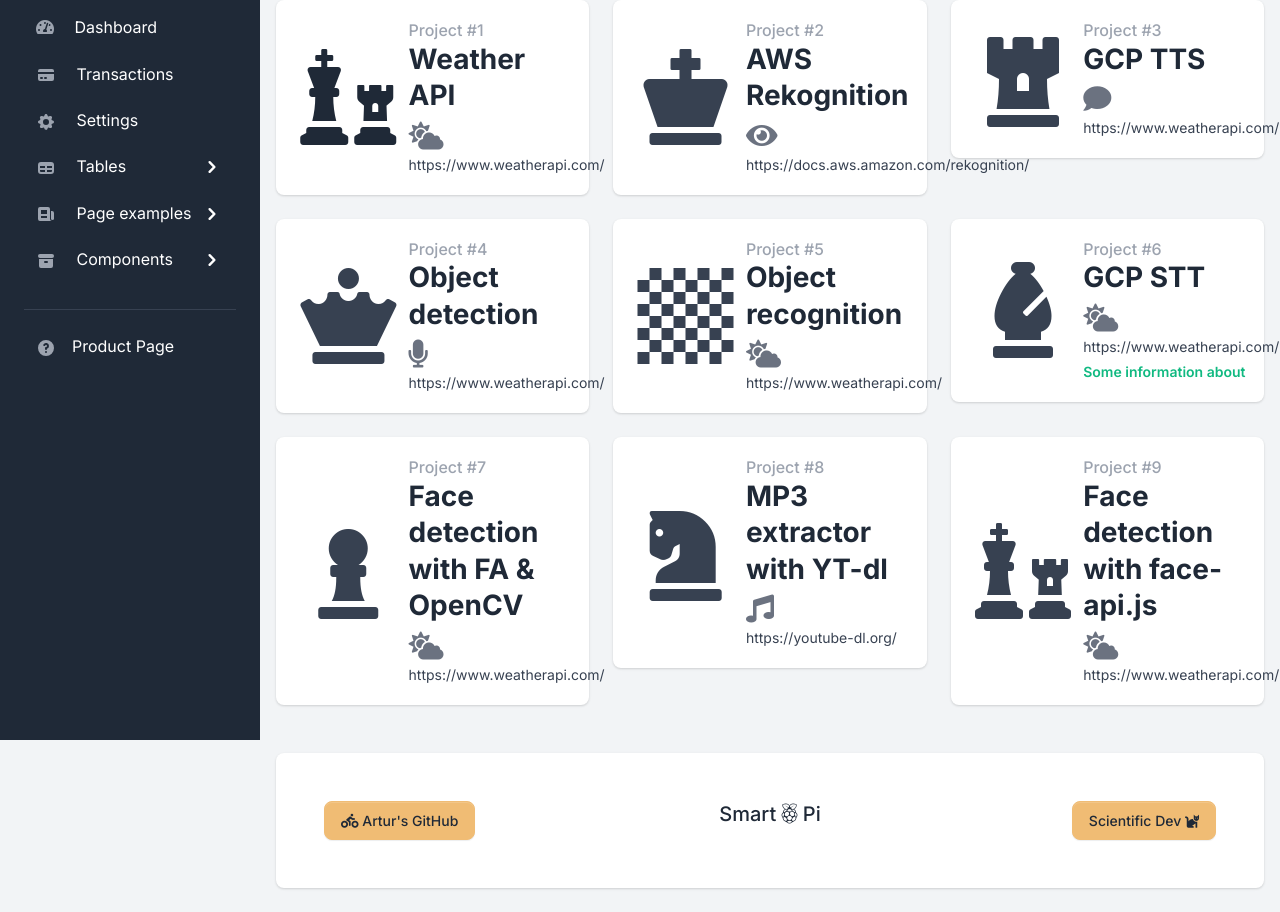
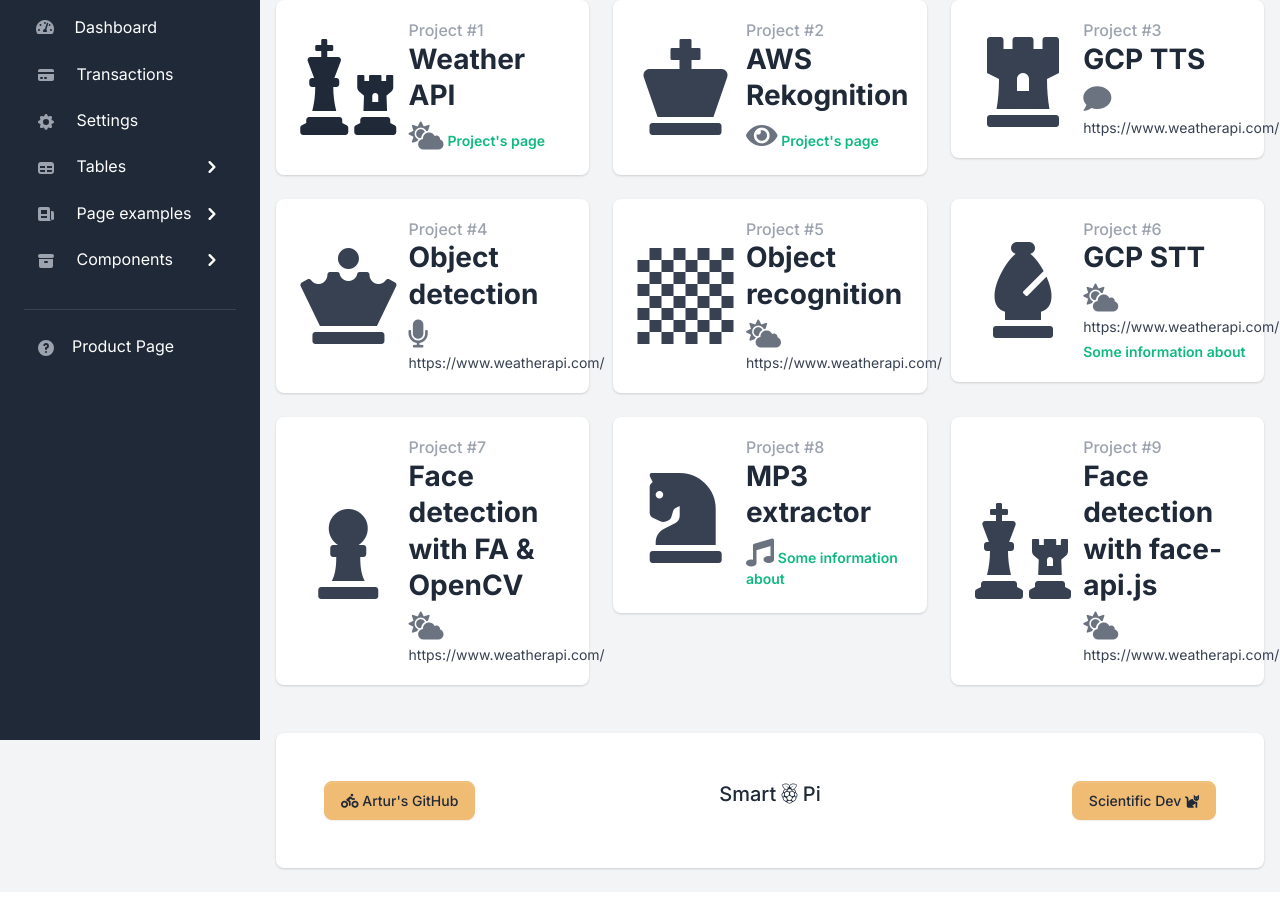
Before and after one commit to zacniewski/SmartPi, a Django app: template apps/templates/home/dashboard.html in a window 1280 px wide. Shown: the part 60-972 px from the top of the page. Run offline with Django 3.2, Linux system fonts and the light colour scheme; the template is opened without the code that fills it, so the values that code supplies are empty; some libraries are stand-ins or nearby versions.

Commit message:
Update of dashboard page

```diff
--- a/apps/templates/home/dashboard.html
+++ b/apps/templates/home/dashboard.html
@@ -7,34 +7,6 @@
 
 {% block content %}
 
-    <!--<div class="py-4">
-        <div class="dropdown">
-            <div class="dropdown-menu dashboard-dropdown dropdown-menu-start mt-2 py-1">
-                <a class="dropdown-item d-flex align-items-center" href="#">
-                    <svg class="dropdown-icon text-gray-400 me-2" fill="currentColor" viewBox="0 0 20 20" xmlns="http://www.w3.org/2000/svg"><path d="M8 9a3 3 0 100-6 3 3 0 000 6zM8 11a6 6 0 016 6H2a6 6 0 016-6zM16 7a1 1 0 10-2 0v1h-1a1 1 0 100 2h1v1a1 1 0 102 0v-1h1a1 1 0 100-2h-1V7z"></path></svg>
-                    Add User
-                </a>
-                <a class="dropdown-item d-flex align-items-center" href="#">
-                    <svg class="dropdown-icon text-gray-400 me-2" fill="currentColor" viewBox="0 0 20 20" xmlns="http://www.w3.org/2000/svg"><path d="M7 3a1 1 0 000 2h6a1 1 0 100-2H7zM4 7a1 1 0 011-1h10a1 1 0 110 2H5a1 1 0 01-1-1zM2 11a2 2 0 012-2h12a2 2 0 012 2v4a2 2 0 01-2 2H4a2 2 0 01-2-2v-4z"></path></svg>
-                    Add Widget
-                </a>
-                <a class="dropdown-item d-flex align-items-center" href="#">
-                    <svg class="dropdown-icon text-gray-400 me-2" fill="currentColor" viewBox="0 0 20 20" xmlns="http://www.w3.org/2000/svg"><path d="M5.5 13a3.5 3.5 0 01-.369-6.98 4 4 0 117.753-1.977A4.5 4.5 0 1113.5 13H11V9.413l1.293 1.293a1 1 0 001.414-1.414l-3-3a1 1 0 00-1.414 0l-3 3a1 1 0 001.414 1.414L9 9.414V13H5.5z"></path><path d="M9 13h2v5a1 1 0 11-2 0v-5z"></path></svg>
-                    Upload Files
-                </a>
-                <h1>Who you</h1>
-                <a class="dropdown-item d-flex align-items-center" href="#">
-                    <svg class="dropdown-icon text-gray-400 me-2" fill="currentColor" viewBox="0 0 20 20" xmlns="http://www.w3.org/2000/svg"><path fill-rule="evenodd" d="M2.166 4.999A11.954 11.954 0 0010 1.944 11.954 11.954 0 0017.834 5c.11.65.166 1.32.166 2.001 0 5.225-3.34 9.67-8 11.317C5.34 16.67 2 12.225 2 7c0-.682.057-1.35.166-2.001zm11.541 3.708a1 1 0 00-1.414-1.414L9 10.586 7.707 9.293a1 1 0 00-1.414 1.414l2 2a1 1 0 001.414 0l4-4z" clip-rule="evenodd"></path></svg>
-                    Preview Security
-                </a>
-                <div role="separator" class="dropdown-divider my-1"></div>
-                <a class="dropdown-item d-flex align-items-center" href="#">
-                    <svg class="dropdown-icon text-danger me-2" fill="currentColor" viewBox="0 0 20 20" xmlns="http://www.w3.org/2000/svg"><path fill-rule="evenodd" d="M12.395 2.553a1 1 0 00-1.45-.385c-.345.23-.614.558-.822.88-.214.33-.403.713-.57 1.116-.334.804-.614 1.768-.84 2.734a31.365 31.365 0 00-.613 3.58 2.64 2.64 0 01-.945-1.067c-.328-.68-.398-1.534-.398-2.654A1 1 0 005.05 6.05 6.981 6.981 0 003 11a7 7 0 1011.95-4.95c-.592-.591-.98-.985-1.348-1.467-.363-.476-.724-1.063-1.207-2.03zM12.12 15.12A3 3 0 017 13s.879.5 2.5.5c0-1 .5-4 1.25-4.5.5 1 .786 1.293 1.371 1.879A2.99 2.99 0 0113 13a2.99 2.99 0 01-.879 2.121z" clip-rule="evenodd"></path></svg>
-                    Upgrade to Pro
-                </a>
-            </div>
-        </div>
-    </div>-->
     <div class="row">
         <div class="col-12 col-sm-6 col-xl-4 mb-4">
             <div class="card border-0 shadow">
@@ -42,24 +14,29 @@
                     <div class="row d-block d-xl-flex align-items-center">
                         <div class="col-12 col-xl-5 text-xl-center mb-3 mb-xl-0 d-flex align-items-center justify-content-xl-center">
                             <div class="icon-shape rounded me-4 me-sm-0">
-                                <!--<svg class="icon" fill="currentColor" viewBox="0 0 20 20" xmlns="http://www.w3.org/2000/svg"><path fill-rule="evenodd" d="M10 2a4 4 0 00-4 4v1H5a1 1 0 00-.994.89l-1 9A1 1 0 004 18h12a1 1 0 00.994-1.11l-1-9A1 1 0 0015 7h-1V6a4 4 0 00-4-4zm2 5V6a2 2 0 10-4 0v1h4zm-6 3a1 1 0 112 0 1 1 0 01-2 0zm7-1a1 1 0 100 2 1 1 0 000-2z" clip-rule="evenodd"></path></svg>-->
                                 <a href="{% url 'weather:default_weather' %}"><i class="fas fa-chess fa-6x"></i></a>
                             </div>
                             <div class="d-sm-none">
                                 <h2 class="fw-extrabold h5">Project #1</h2>
-                                <h3 class="mb-1"><a href="{% url 'weather:default_weather' %}">Weather API</a></h3>
+                                <h3 class="mb-1">
+                                    <a href="{% url 'weather:default_weather' %}">Weather API</a>
+                                </h3>
                             </div>
                         </div>
                         <div class="col-12 col-xl-7 px-xl-0">
                             <div class="d-none d-sm-block">
                                 <h2 class="h6 text-gray-400 mb-0">Project #1</h2>
-                                <h3 class="fw-extrabold mb-2"><a href="{% url 'weather:default_weather' %}">Weather API</a></h3>
+                                <h3 class="fw-extrabold mb-2">
+                                    <a href="{% url 'weather:default_weather' %}">Weather API</a>
+                                </h3>
                             </div>
                             <small class="d-flex align-items-center text-gray-500">
-                                <i class="fas fa-cloud-sun fa-2x"></i>
+                                <a href="https://www.weatherapi.com/" target="_blank">
+                                    <i class="fas fa-cloud-sun fa-2x"></i>
+                                    <span class="text-success fw-bolder">Project's page</span>
+                                </a>
                             </small>
                             <div class="small d-flex mt-1">
-                                <div>https://www.weatherapi.com/ </div>
                             </div>
                         </div>
                     </div>
@@ -72,24 +49,30 @@
                     <div class="row d-block d-xl-flex align-items-center">
                         <div class="col-12 col-xl-5 text-xl-center mb-3 mb-xl-0 d-flex align-items-center justify-content-xl-center">
                             <div class="icon-shape rounded me-4 me-sm-0">
-                                <!--<svg class="icon" fill="currentColor" viewBox="0 0 20 20" xmlns="http://www.w3.org/2000/svg"><path fill-rule="evenodd" d="M10 2a4 4 0 00-4 4v1H5a1 1 0 00-.994.89l-1 9A1 1 0 004 18h12a1 1 0 00.994-1.11l-1-9A1 1 0 0015 7h-1V6a4 4 0 00-4-4zm2 5V6a2 2 0 10-4 0v1h4zm-6 3a1 1 0 112 0 1 1 0 01-2 0zm7-1a1 1 0 100 2 1 1 0 000-2z" clip-rule="evenodd"></path></svg>-->
                                 <i class="fas fa-chess-king fa-6x"></i>
                             </div>
                             <div class="d-sm-none">
                                 <h2 class="fw-extrabold h5">Project #2</h2>
-                                <h3 class="mb-1">AWS Rekognition</h3>
+                                <h3 class="mb-1">
+                                    <a href="{% url 'weather:default_weather' %}">AWS Rekognition</a>
+                                </h3>
                             </div>
                         </div>
                         <div class="col-12 col-xl-7 px-xl-0">
                             <div class="d-none d-sm-block">
                                 <h2 class="h6 text-gray-400 mb-0">Project #2</h2>
-                                <h3 class="fw-extrabold mb-2">AWS Rekognition</h3>
+                                <h3 class="fw-extrabold mb-2">
+                                    <a href="{% url 'weather:default_weather' %}">AWS Rekognition</a>
+                                </h3>
                             </div>
                             <small class="d-flex align-items-center text-gray-500">
-                                <i class="fas fa-eye fa-2x"></i>
+                                <a href="https://docs.aws.amazon.com/rekognition/" target="_blank">
+                                    <i class="fas fa-eye fa-2x"></i>
+                                    <span class="text-success fw-bolder">Project's page</span>
+                                </a>
                             </small>
                             <div class="small d-flex mt-1">
-                                <div>https://docs.aws.amazon.com/rekognition/ </div>
+                                <div></div>
                             </div>
                         </div>
                     </div>
@@ -194,7 +177,6 @@
                     <div class="row d-block d-xl-flex align-items-center">
                         <div class="col-12 col-xl-5 text-xl-center mb-3 mb-xl-0 d-flex align-items-center justify-content-xl-center">
                             <div class="icon-shape rounded me-4 me-sm-0">
-                                <!--<svg class="icon" fill="currentColor" viewBox="0 0 20 20" xmlns="http://www.w3.org/2000/svg"><path fill-rule="evenodd" d="M10 2a4 4 0 00-4 4v1H5a1 1 0 00-.994.89l-1 9A1 1 0 004 18h12a1 1 0 00.994-1.11l-1-9A1 1 0 0015 7h-1V6a4 4 0 00-4-4zm2 5V6a2 2 0 10-4 0v1h4zm-6 3a1 1 0 112 0 1 1 0 01-2 0zm7-1a1 1 0 100 2 1 1 0 000-2z" clip-rule="evenodd"></path></svg>-->
                                 <i class="fas fa-chess-bishop fa-6x"></i>
                             </div>
                             <div class="d-sm-none">
@@ -214,7 +196,9 @@
                                 <div>https://www.weatherapi.com/ </div>
                             </div>
                             <div class="small d-flex mt-1">
-                                <div><span class="text-success fw-bolder">Some information about</span></div>
+                                <div>
+                                    <span class="text-success fw-bolder">Some information about</span>
+                                </div>
                             </div>
                         </div>
                     </div>
@@ -259,24 +243,30 @@
                     <div class="row d-block d-xl-flex align-items-center">
                         <div class="col-12 col-xl-5 text-xl-center mb-3 mb-xl-0 d-flex align-items-center justify-content-xl-center">
                             <div class="icon-shape rounded me-4 me-sm-0">
-                                <!--<svg class="icon" fill="currentColor" viewBox="0 0 20 20" xmlns="http://www.w3.org/2000/svg"><path fill-rule="evenodd" d="M10 2a4 4 0 00-4 4v1H5a1 1 0 00-.994.89l-1 9A1 1 0 004 18h12a1 1 0 00.994-1.11l-1-9A1 1 0 0015 7h-1V6a4 4 0 00-4-4zm2 5V6a2 2 0 10-4 0v1h4zm-6 3a1 1 0 112 0 1 1 0 01-2 0zm7-1a1 1 0 100 2 1 1 0 000-2z" clip-rule="evenodd"></path></svg>-->
                                 <i class="fas fa-chess-knight fa-6x"></i>
                             </div>
                             <div class="d-sm-none">
                                 <h2 class="fw-extrabold h5">Project #8</h2>
-                                <h3 class="mb-1">MP3 extractor with YT-dl</h3>
+                                <h3 class="mb-1">
+                                    <a href="{% url 'weather:default_weather' %}">MP3 extractor</a>
+                                </h3>
                             </div>
                         </div>
                         <div class="col-12 col-xl-7 px-xl-0">
                             <div class="d-none d-sm-block">
                                 <h2 class="h6 text-gray-400 mb-0">Project #8</h2>
-                                <h3 class="fw-extrabold mb-2">MP3 extractor with YT-dl</h3>
+                                <h3 class="fw-extrabold mb-2">
+                                    <a href="{% url 'weather:default_weather' %}">MP3 extractor</a>
+                                </h3>
                             </div>
                             <small class="d-flex align-items-center text-gray-500">
-                                <i class="fas fa-music fa-2x"></i>
+                                <a href="https://youtube-dl.org/" target="_blank">
+                                    <i class="fas fa-music fa-2x"></i>
+                                    <span class="text-success fw-bolder">Some information about</span>
+                                </a>
                             </small>
                             <div class="small d-flex mt-1">
-                                <div>https://youtube-dl.org/ </div>
+                                <div></div>
                             </div>
                         </div>
                     </div>
```
